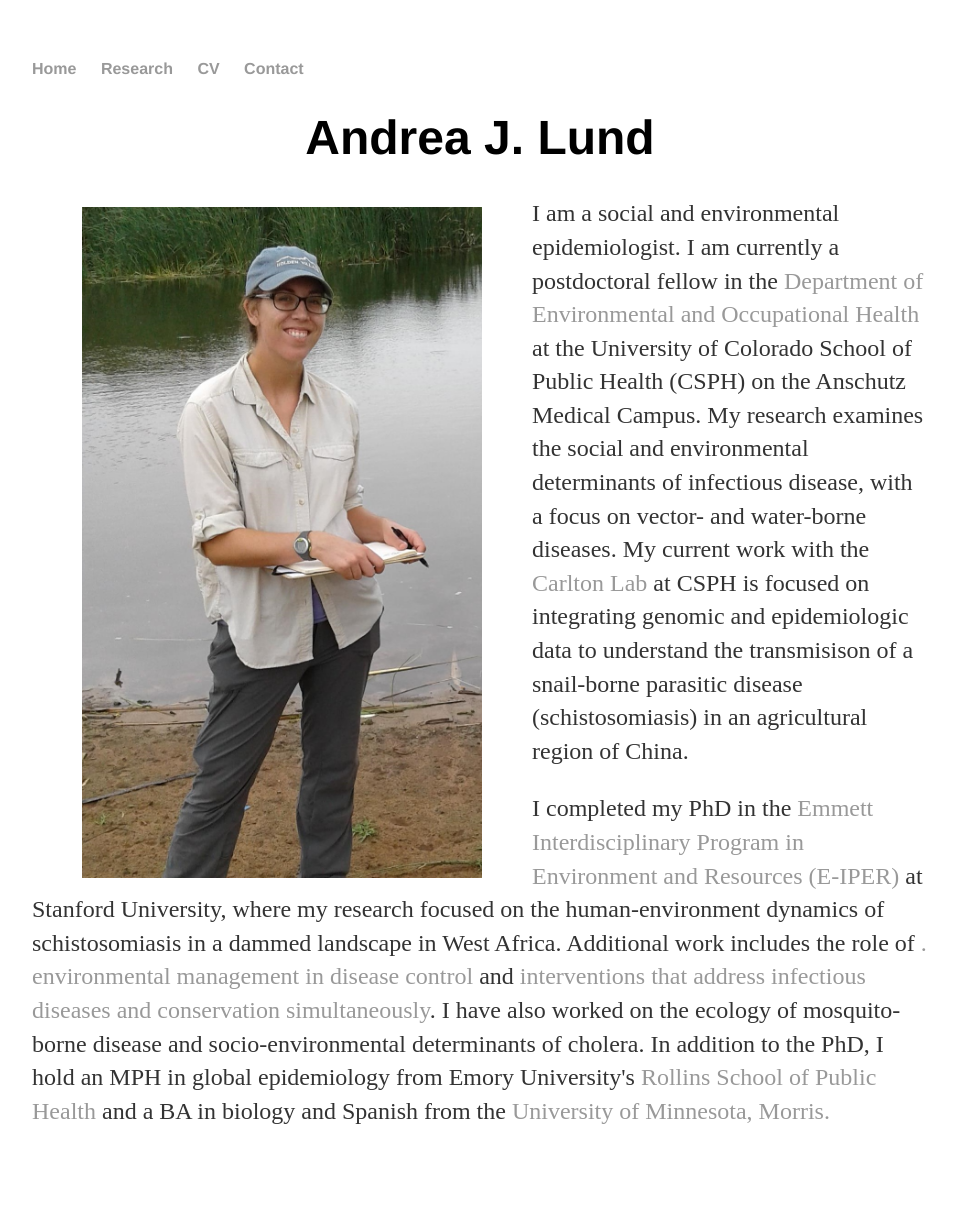
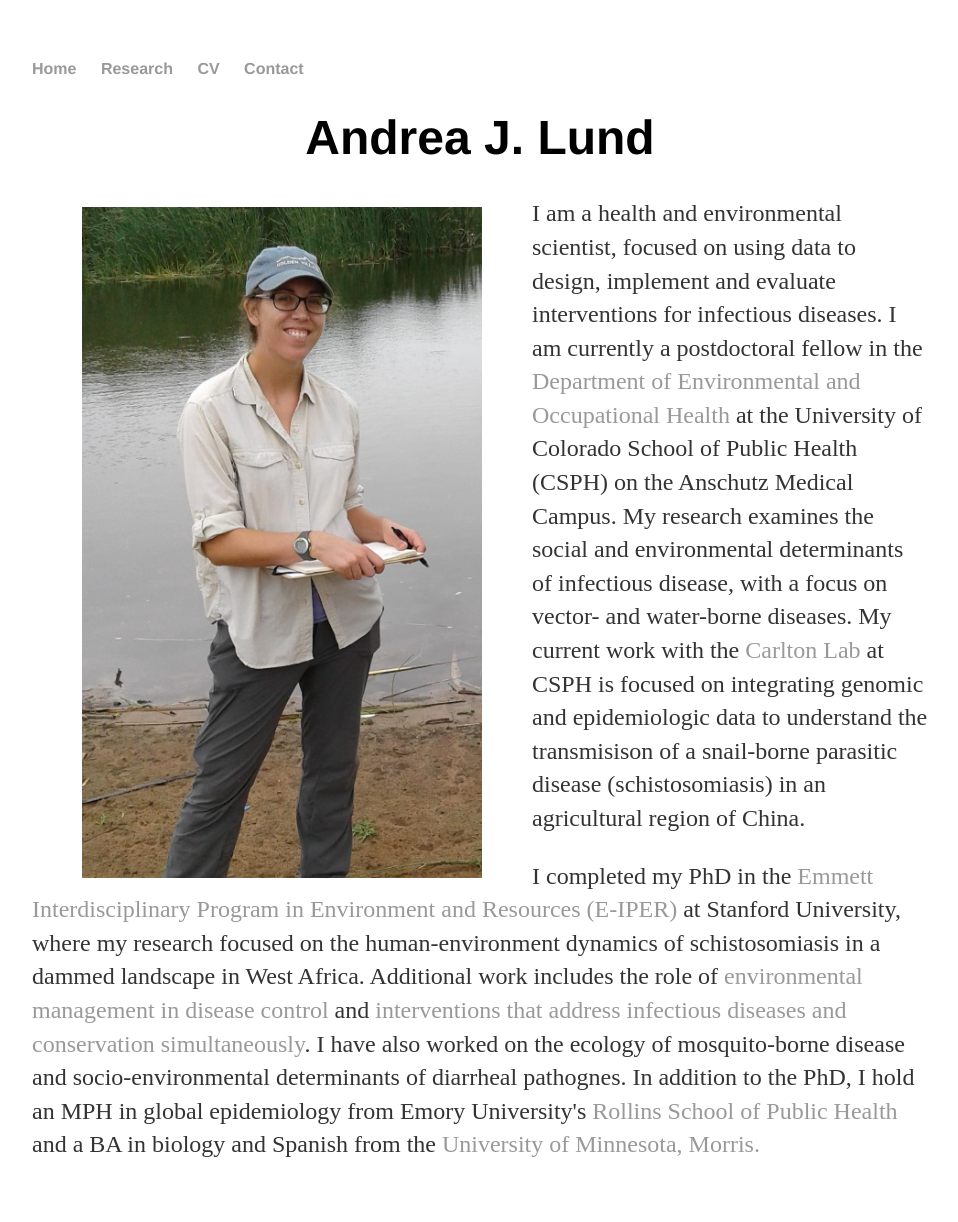
Before and after one commit to andjanlund/andjanlund.github.io, a Jekyll site: the page built from index.html, in a window 1280 px wide. Shown: the whole page, without its empty margins (160-1118 px from the left). Built offline with Jekyll 4.4.1, drawn with Linux system fonts in a browser that asks for light colours; before the commit the page ends 1188 px from its top, so only the background shows below that.

Commit message:
quick update to homepage

```diff
--- a/index.html
+++ b/index.html
@@ -11,8 +11,8 @@ title: Andrea J. Lund
 	  align = "left" hspace = 50 vspace = 10/>
 	</div>
 
-    <p> I am a social and environmental epidemiologist. I am currently a postdoctoral fellow in the <a href = "https://coloradosph.cuanschutz.edu/education/departments/environmental-occupational-health"> Department of Environmental and Occupational Health </a> at the University of Colorado School of Public Health (CSPH) on the Anschutz Medical Campus. My research examines the social and environmental determinants of infectious disease, with a focus on vector- and water-borne diseases. My current work with the <a href = "https://coloradosph.cuanschutz.edu/education/departments/environmental-occupational-health/research/carlton-group/our-team"> Carlton Lab </a> at CSPH is focused on integrating genomic and epidemiologic data to understand the transmisison of a snail-borne parasitic disease (schistosomiasis) in an agricultural region of China. </p>
+    <p> I am a health and environmental scientist, focused on using data to design, implement and evaluate interventions for infectious diseases. I am currently a postdoctoral fellow in the <a href = "https://coloradosph.cuanschutz.edu/education/departments/environmental-occupational-health"> Department of Environmental and Occupational Health </a> at the University of Colorado School of Public Health (CSPH) on the Anschutz Medical Campus. My research examines the social and environmental determinants of infectious disease, with a focus on vector- and water-borne diseases. My current work with the <a href = "https://coloradosph.cuanschutz.edu/education/departments/environmental-occupational-health/research/carlton-group/our-team"> Carlton Lab </a> at CSPH is focused on integrating genomic and epidemiologic data to understand the transmisison of a snail-borne parasitic disease (schistosomiasis) in an agricultural region of China. </p>
 
-<p> I completed my PhD in the <a href = "https://pangea.stanford.edu/eiper"> Emmett Interdisciplinary Program in Environment and Resources (E-IPER) </a> at Stanford University, where my research focused on the human-environment dynamics of schistosomiasis in a dammed landscape in West Africa. Additional work includes the role of <a href = "https://www.sesync.org/project/may-2017-rfp-s-e-synthesis-research-for-graduate-students/integrating-health-impacts-and">. environmental management in disease control </a> and <a href = "https://snappartnership.net/teams/ecological-levers-for-health/"> interventions that address infectious diseases and conservation simultaneously</a>. I have also worked on the ecology of mosquito-borne disease and socio-environmental determinants of cholera. In addition to the PhD, I hold an MPH in global epidemiology from Emory University's <a href = "https://www.sph.emory.edu"> Rollins School of Public Health </a> and a BA in biology and Spanish from the <a href = "https://morris.umn.edu"> University of Minnesota, Morris. </a>
+<p> I completed my PhD in the <a href = "https://pangea.stanford.edu/eiper"> Emmett Interdisciplinary Program in Environment and Resources (E-IPER) </a> at Stanford University, where my research focused on the human-environment dynamics of schistosomiasis in a dammed landscape in West Africa. Additional work includes the role of <a href = "https://www.sesync.org/project/may-2017-rfp-s-e-synthesis-research-for-graduate-students/integrating-health-impacts-and"> environmental management in disease control </a> and <a href = "https://snappartnership.net/teams/ecological-levers-for-health/"> interventions that address infectious diseases and conservation simultaneously</a>. I have also worked on the ecology of mosquito-borne disease and socio-environmental determinants of diarrheal pathognes. In addition to the PhD, I hold an MPH in global epidemiology from Emory University's <a href = "https://www.sph.emory.edu"> Rollins School of Public Health </a> and a BA in biology and Spanish from the <a href = "https://morris.umn.edu"> University of Minnesota, Morris. </a>
 
 </div><!-- /.blurb -->
```
